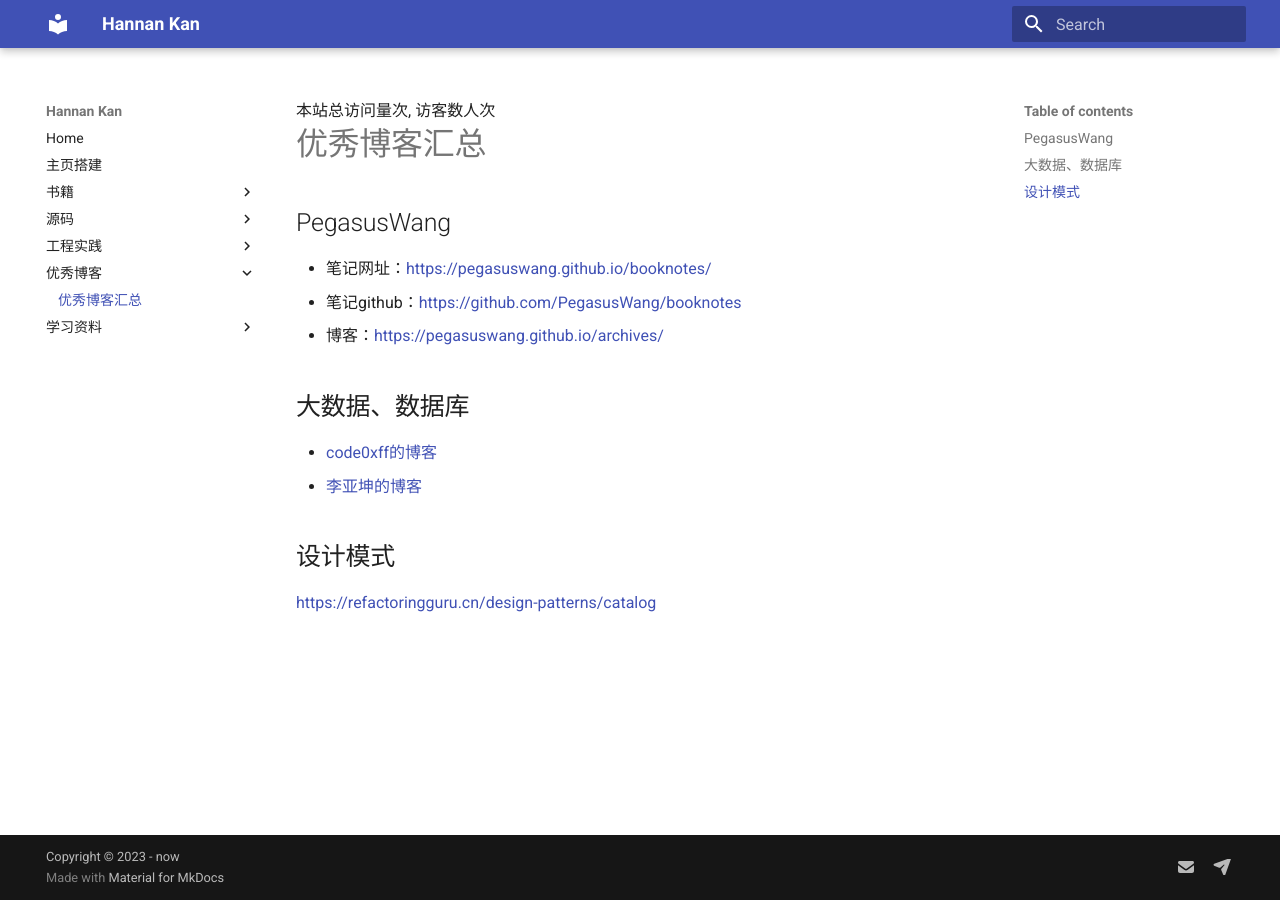
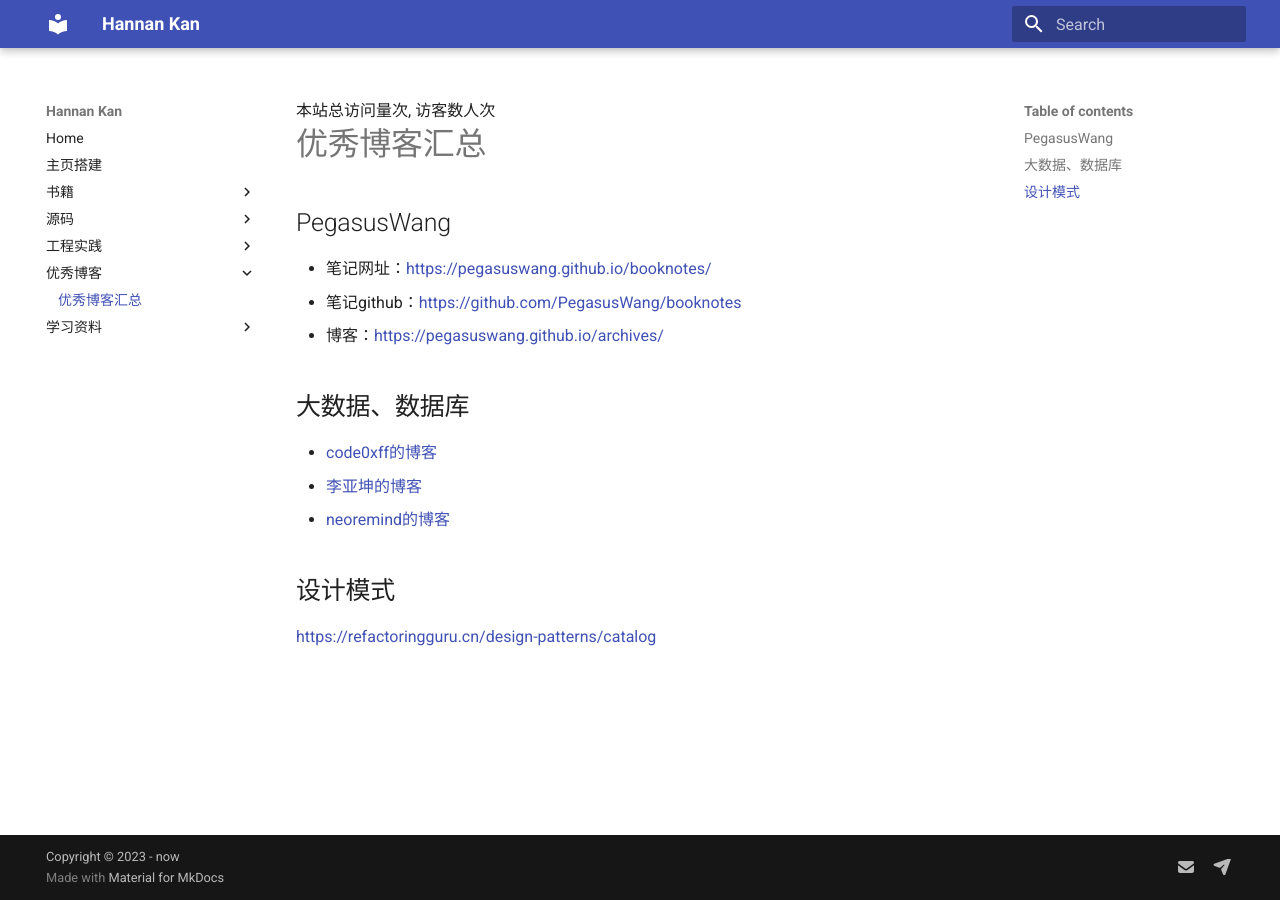
Before and after one commit to HannanKan/homepage, an MkDocs documentation site: the page built from docs/blogs/index.md, in a window 1280 px wide. Built offline with MkDocs 1.6.1 and Material for MkDocs 9.7.7, drawn with Linux system fonts in a browser that asks for light colours; comment, search, counter and statistics services are not loaded.

Commit message:
添加neoremind 的博客链接

```diff
--- a/docs/blogs/index.md
+++ b/docs/blogs/index.md
@@ -8,9 +8,11 @@
 ## 大数据、数据库
 [code0xff的博客]: https://code0xff.org/
 [李亚坤的博客]: https://yoelee.github.io/about/
+[neoremind的博客]: http://neoremind.com/
 
 * [code0xff的博客]
 * [李亚坤的博客]
+* [neoremind的博客]
 
 ## 设计模式
 [https://refactoringguru.cn/design-patterns/catalog](https://refactoringguru.cn/design-patterns/catalog)
```
